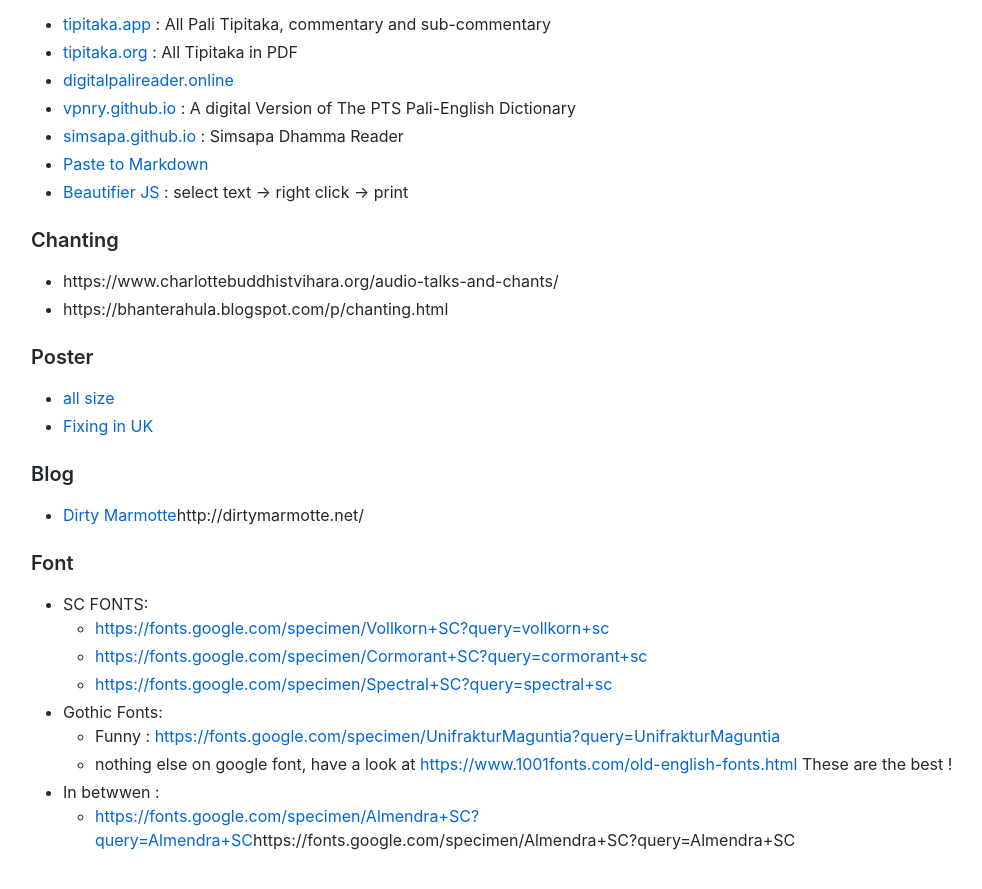
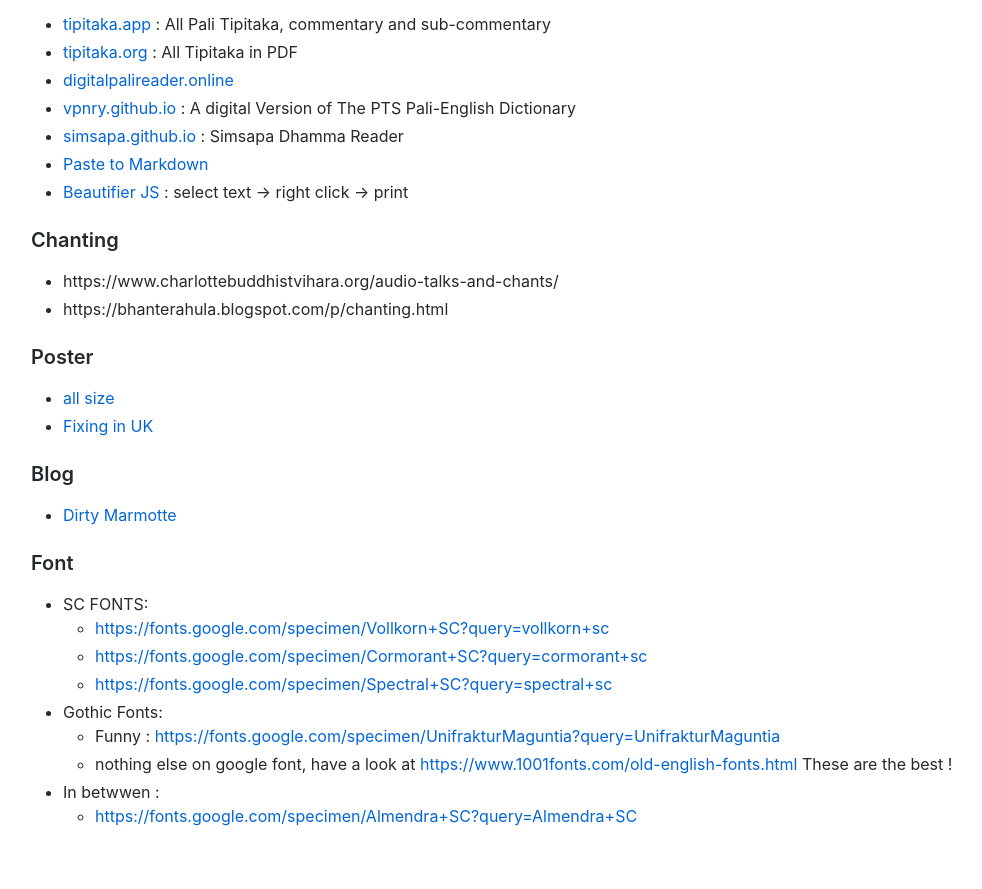
Before and after one commit to cittadhammo/old-personal-website, a Jekyll site: the page built from links.md, in a window 1280 px wide and 900 px high, scrolled down 2289 px. Shown: the top 889 px of the window, without its empty margins (119-1101 px from the left). Built offline with Jekyll 4.4.1, drawn with Linux system fonts in a browser that asks for light colours; some of the changed lines change nothing that is shown.

Commit message:
Update links.md

```diff
--- a/links.md
+++ b/links.md
@@ -104,7 +104,7 @@
 
 ### Blog
 
-- [Dirty Marmotte](http://dirtymarmotte.net/)http://dirtymarmotte.net/
+- [Dirty Marmotte](http://dirtymarmotte.net/)
 
 ### Font
 
@@ -116,4 +116,4 @@
   - Funny : [https://fonts.google.com/specimen/UnifrakturMaguntia?query=UnifrakturMaguntia](https://fonts.google.com/specimen/UnifrakturMaguntia?query=UnifrakturMaguntia)
   - nothing else on google font, have a look at [https://www.1001fonts.com/old-english-fonts.html](https://www.1001fonts.com/old-english-fonts.html) These are the best !
 - In betwwen :
-  - [https://fonts.google.com/specimen/Almendra+SC?query=Almendra+SC](https://fonts.google.com/specimen/Almendra+SC?query=Almendra+SC)https://fonts.google.com/specimen/Almendra+SC?query=Almendra+SC
+  - [https://fonts.google.com/specimen/Almendra+SC?query=Almendra+SC](https://fonts.google.com/specimen/Almendra+SC?query=Almendra+SC)
```
